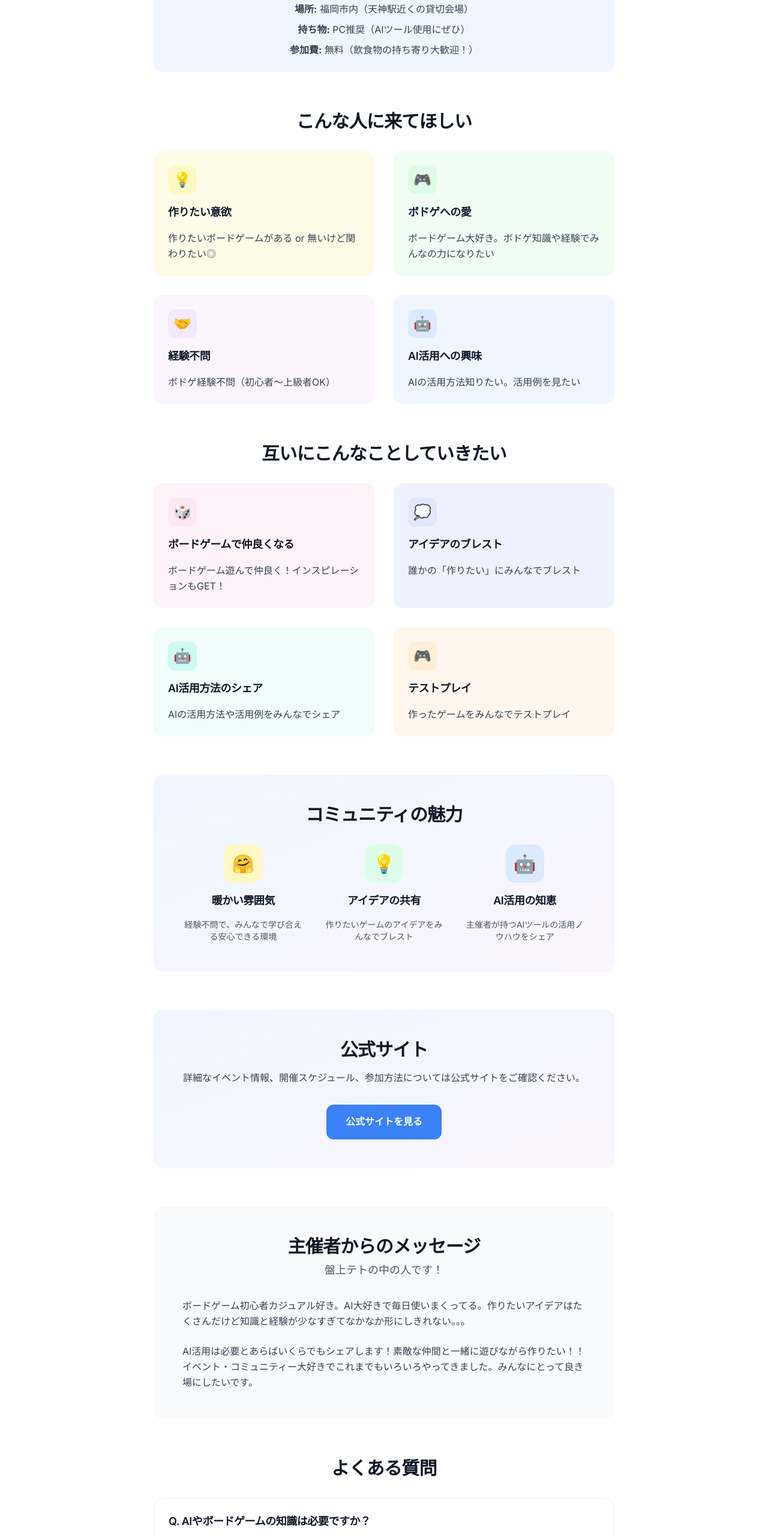
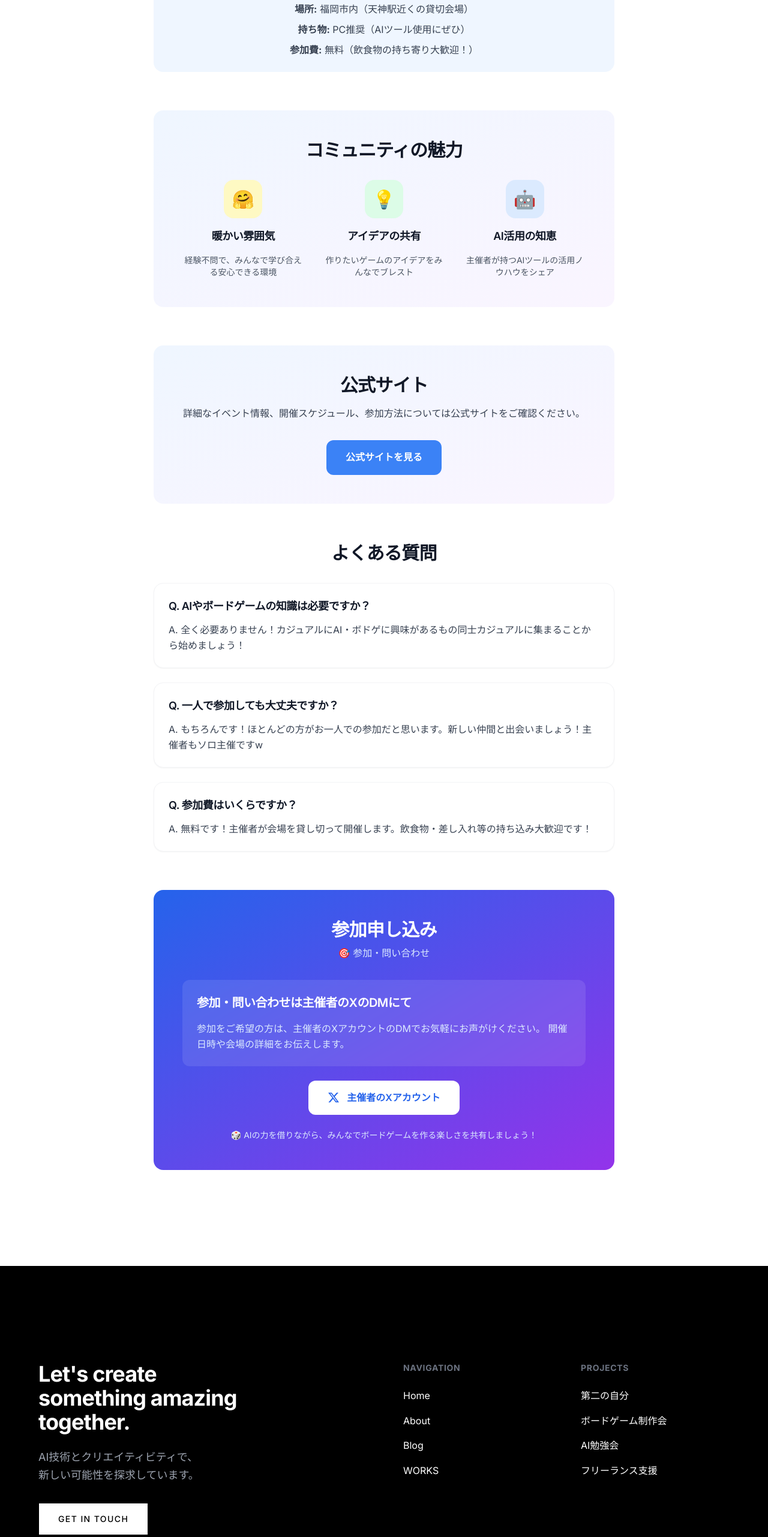
Before and after one commit to AI-am-I-AI-community/wed_bgnight, a Next.js app: page /events/boardgame in a window 1280 px wide. Shown: the part 1292-3855 px from the top of the page at 60% size. Built offline with nearby package versions, Linux system fonts and the light colour scheme.

Commit message:
Simplify boardgame project page by removing detailed sections

```diff
--- a/src/app/events/boardgame/page.tsx
+++ b/src/app/events/boardgame/page.tsx
@@ -51,81 +51,7 @@ export default function BoardgamePage() {
               </div>
             </div>
 
-            {/* こんな人に来てほしい */}
-            <div className="space-y-8">
-              <h2 className="text-3xl font-bold text-center">こんな人に来てほしい</h2>
-              <div className="grid-2col gap-8">
-                <div className="bg-yellow-50 rounded-2xl p-6 space-y-4">
-                  <div className="w-12 h-12 bg-yellow-100 rounded-xl flex items-center justify-center">
-                    <span className="text-2xl">💡</span>
-                  </div>
-                  <h3 className="text-lg font-semibold text-gray-900">作りたい意欲</h3>
-                  <p className="text-gray-700">作りたいボードゲームがある or 無いけど関わりたい◎</p>
-                </div>
 
-                <div className="bg-green-50 rounded-2xl p-6 space-y-4">
-                  <div className="w-12 h-12 bg-green-100 rounded-xl flex items-center justify-center">
-                    <span className="text-2xl">🎮</span>
-                  </div>
-                  <h3 className="text-lg font-semibold text-gray-900">ボドゲへの愛</h3>
-                  <p className="text-gray-700">ボードゲーム大好き。ボドゲ知識や経験でみんなの力になりたい</p>
-                </div>
-
-                <div className="bg-purple-50 rounded-2xl p-6 space-y-4">
-                  <div className="w-12 h-12 bg-purple-100 rounded-xl flex items-center justify-center">
-                    <span className="text-2xl">🤝</span>
-                  </div>
-                  <h3 className="text-lg font-semibold text-gray-900">経験不問</h3>
-                  <p className="text-gray-700">ボドゲ経験不問（初心者〜上級者OK）</p>
-                </div>
-
-                <div className="bg-blue-50 rounded-2xl p-6 space-y-4">
-                  <div className="w-12 h-12 bg-blue-100 rounded-xl flex items-center justify-center">
-                    <span className="text-2xl">🤖</span>
-                  </div>
-                  <h3 className="text-lg font-semibold text-gray-900">AI活用への興味</h3>
-                  <p className="text-gray-700">AIの活用方法知りたい。活用例を見たい</p>
-                </div>
-              </div>
-            </div>
-
-            {/* 互いにこんなことしていきたい */}
-            <div className="space-y-8">
-              <h2 className="text-3xl font-bold text-center">互いにこんなことしていきたい</h2>
-              <div className="grid-2col gap-8">
-                <div className="bg-pink-50 rounded-2xl p-6 space-y-4">
-                  <div className="w-12 h-12 bg-pink-100 rounded-xl flex items-center justify-center">
-                    <span className="text-2xl">🎲</span>
-                  </div>
-                  <h3 className="text-lg font-semibold text-gray-900">ボードゲームで仲良くなる</h3>
-                  <p className="text-gray-700">ボードゲーム遊んで仲良く！インスピレーションもGET！</p>
-                </div>
-
-                <div className="bg-indigo-50 rounded-2xl p-6 space-y-4">
-                  <div className="w-12 h-12 bg-indigo-100 rounded-xl flex items-center justify-center">
-                    <span className="text-2xl">💭</span>
-                  </div>
-                  <h3 className="text-lg font-semibold text-gray-900">アイデアのブレスト</h3>
-                  <p className="text-gray-700">誰かの「作りたい」にみんなでブレスト</p>
-                </div>
-
-                <div className="bg-teal-50 rounded-2xl p-6 space-y-4">
-                  <div className="w-12 h-12 bg-teal-100 rounded-xl flex items-center justify-center">
-                    <span className="text-2xl">🤖</span>
-                  </div>
-                  <h3 className="text-lg font-semibold text-gray-900">AI活用方法のシェア</h3>
-                  <p className="text-gray-700">AIの活用方法や活用例をみんなでシェア</p>
-                </div>
-
-                <div className="bg-orange-50 rounded-2xl p-6 space-y-4">
-                  <div className="w-12 h-12 bg-orange-100 rounded-xl flex items-center justify-center">
-                    <span className="text-2xl">🎮</span>
-                  </div>
-                  <h3 className="text-lg font-semibold text-gray-900">テストプレイ</h3>
-                  <p className="text-gray-700">作ったゲームをみんなでテストプレイ</p>
-                </div>
-              </div>
-            </div>
 
             {/* コミュニティの魅力 */}
             <div className="bg-gradient-to-br from-blue-50 to-purple-50 rounded-2xl p-8 md:p-12">
@@ -181,25 +107,7 @@ export default function BoardgamePage() {
               </a>
             </div>
 
-            {/* 主催者からのメッセージ */}
-            <div className="bg-gray-50 rounded-2xl p-8 md:p-12">
-              <div className="space-y-8">
-                <div className="text-center">
-                  <h2 className="text-3xl font-bold text-gray-900">主催者からのメッセージ</h2>
-                  <p className="text-lg text-gray-600 mt-2">盤上テトの中の人です！</p>
-                </div>
 
-                <div className="max-w-3xl mx-auto space-y-6">
-                  <p className="text-gray-700 leading-relaxed">
-                    ボードゲーム初心者カジュアル好き。AI大好きで毎日使いまくってる。作りたいアイデアはたくさんだけど知識と経験が少なすぎてなかなか形にしきれない。。。
-                  </p>
-
-                  <p className="text-gray-700 leading-relaxed">
-                    AI活用は必要とあらばいくらでもシェアします！素敵な仲間と一緒に遊びながら作りたい！！イベント・コミュニティー大好きでこれまでもいろいろやってきました。みんなにとって良き場にしたいです。
-                  </p>
-                </div>
-              </div>
-            </div>
 
             {/* よくある質問 */}
             <div className="space-y-8">
```
